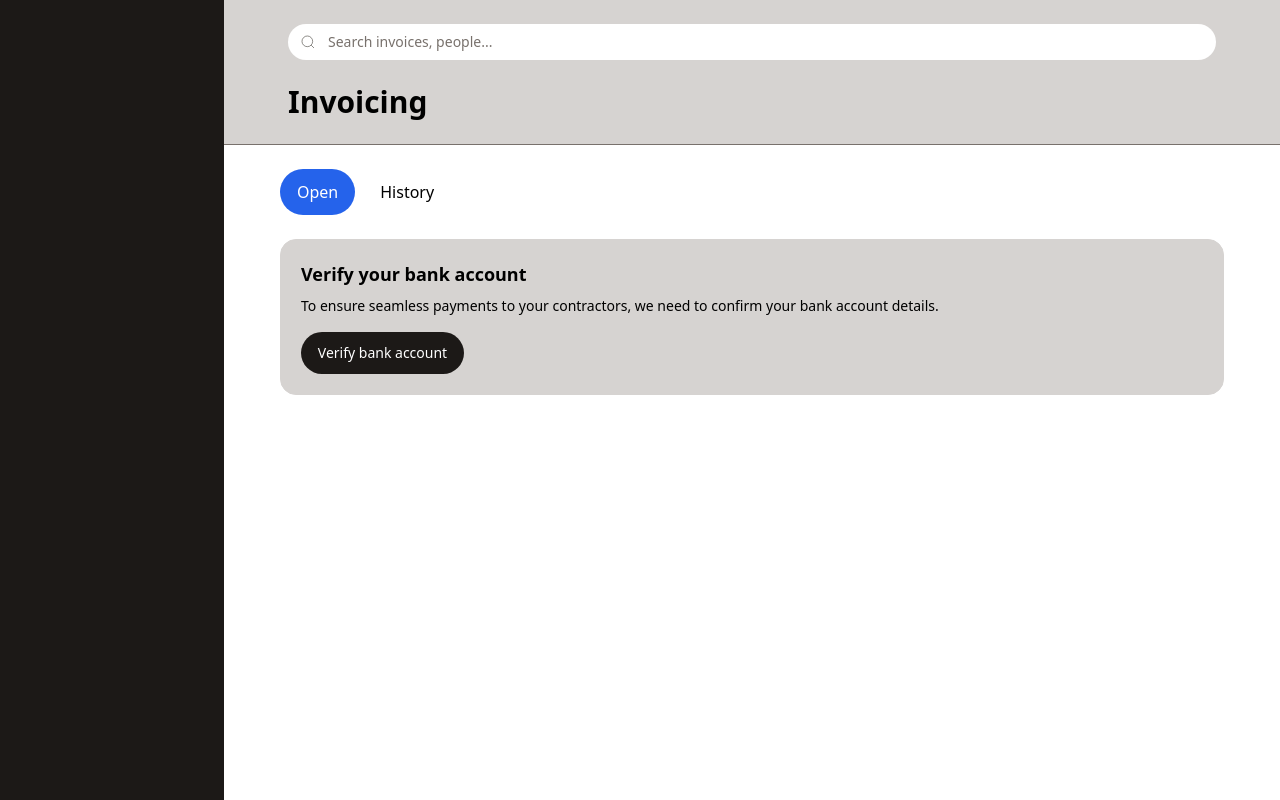
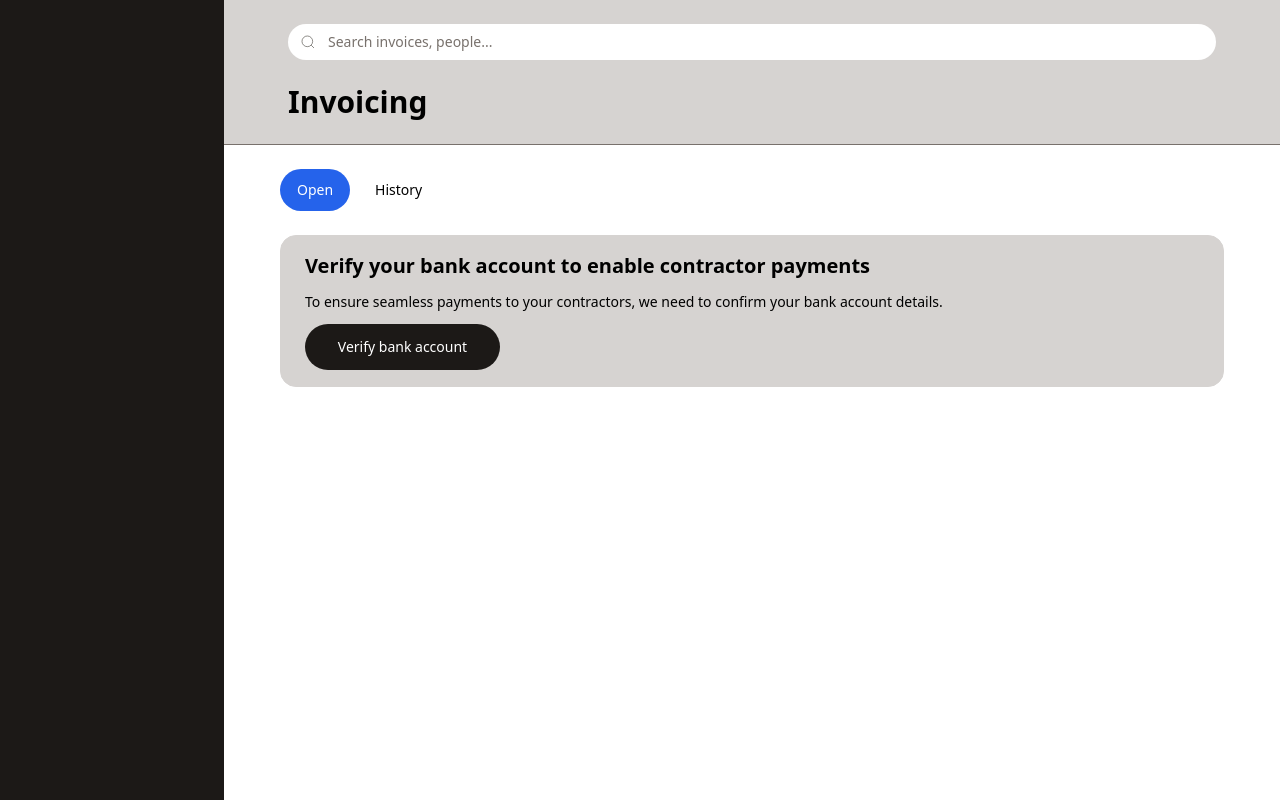
Before and after one commit to KenzoBenzo/flexile-working-project, a Nuxt app: page / in a window 1280 px wide. Built offline with nearby package versions, Linux system fonts and the light colour scheme.

Commit message:
small design tweaks

```diff
--- a/components/ConnectBank.vue
+++ b/components/ConnectBank.vue
@@ -39,7 +39,7 @@ onMounted(() => {
 <template>
 	<div
 		:class="[
-			'bg-gray-300 border border-gray-300 p-5 rounded-2xl mt-6 transition-max-height duration-200 ease-in-out relative',
+			'bg-gray-300 border border-gray-300 px-6 py-4 rounded-2xl mt-6 transition-max-height duration-200 ease-in-out relative',
 			{ 'bg-white border-gray-700': isOpen },
 		]"
 	>
@@ -60,12 +60,12 @@ onMounted(() => {
 			</svg>
 		</button>
 
-		<h2 class="text-lg font-bold">
+		<h2 class="text-xl font-bold">
 			Verify your bank account{{
-				isOpen ? " to enable contractor payments" : ""
+				isOpen ? "" : " to enable contractor payments"
 			}}
 		</h2>
-		<p class="text-sm mt-2">
+		<p class="text-sm mt-3">
 			{{
 				isOpen
 					? "Check your bank account for a $0.01 deposit from Strip on Jun 13, 2024. The transaction's description will have your 6-digit verification code starting with 'SM'."
@@ -74,14 +74,16 @@ onMounted(() => {
 		</p>
 		<div
 			ref="contentRef"
-			:class="{ 'h-0 overflow-hidden': !isOpen }"
-			class="transition-height"
+			:class="['transition-height overflow-hidden', { 'h-0': !isOpen }]"
 		>
-			<div class="mt-4">
-				<label for="code" class="block text-sm font-medium text-gray-700"
+			<div class="mt-6">
+				<p class="text-sm mb-6">
+					If it's not visible yet, please check in 1-2 days.
+				</p>
+				<label for="code" class="block text-sm font-medium text-gray-700 pl-0.5"
 					>6-digit code</label
 				>
-				<div class="mt-1">
+				<div class="mt-2 mb-3">
 					<input
 						id="code"
 						type="number"
@@ -93,12 +95,11 @@ onMounted(() => {
 				</div>
 			</div>
 		</div>
-		<div class="flex">
+		<div class="flex mt-3">
 			<Button
 				intent="secondary"
 				size="medium"
 				:willGrow="true"
-				class="mt-4"
 				:isFullWidth="isOpen"
 				@click="toggleButton"
 			>
@@ -110,6 +111,10 @@ onMounted(() => {
 
 <style>
 .transition-height {
-	transition: height 0.2s ease-in-out;
+	transition: height 0.2s ease-in-out, filter 0.2s ease-in-out;
+}
+
+.transition-height.h-0 {
+	filter: blur(4px);
 }
 </style>
--- a/components/PillTabs.vue
+++ b/components/PillTabs.vue
@@ -5,7 +5,7 @@
 				v-for="(item, index) in items"
 				:key="item.label"
 				:class="[
-					'inline-flex border border-transparent rounded-full transition-all text-base py-2.5 px-4 font-normal whitespace-nowrap flex-1 text-center cursor-pointer relative duration-200 z-[1]',
+					'inline-flex border border-transparent rounded-full transition-all text-sm py-2.5 px-4 font-normal whitespace-nowrap flex-1 text-center cursor-pointer relative duration-200 z-[1]',
 					{
 						'hover:bg-blue-500/15 hover:text-blue-500': activeTab !== index,
 						'text-white hover:text-white': activeTab === index,
--- a/components/button.vue
+++ b/components/button.vue
@@ -18,7 +18,7 @@ const button = cva(
 			},
 			size: {
 				small: "text-sm py-1.5 px-2",
-				medium: "text-base py-2.5 px-4",
+				medium: "text-base py-3 px-8",
 			},
 		},
 	}
--- a/package.json
+++ b/package.json
@@ -17,6 +17,7 @@
 		"vue-router": "^4.3.3"
 	},
 	"devDependencies": {
+		"@nuxtjs/composition-api": "^0.34.0",
 		"autoprefixer": "^10.4.19",
 		"postcss": "^8.4.38",
 		"tailwindcss": "^3.4.4"
```
Also changed, not shown: 1 other file (tests, documents, lock files or other folders).
